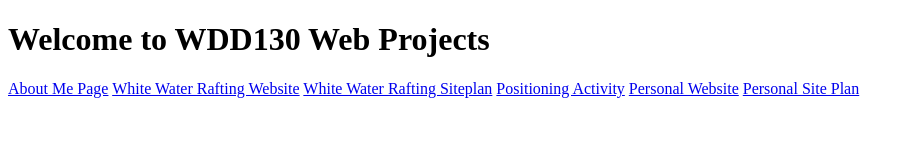
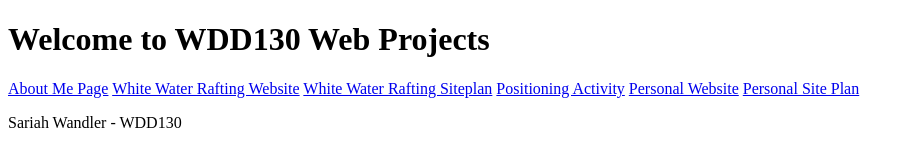
Before and after one commit to wandwell/WDD-130, a plain HTML site: page index.html in a window 1280 px wide. Shown: the whole page, without its empty margins (0-914 px from the left). Drawn offline with Linux system fonts and the light colour scheme.

Commit message:
Added a paragraph to homepage

```diff
--- a/index.html
+++ b/index.html
@@ -16,5 +16,6 @@
         <a href="#">Personal Website</a>
         <a href="#">Personal Site Plan</a>
     </nav>
+    <p>Sariah Wandler - WDD130</p>
 </body>
 </html>
```
